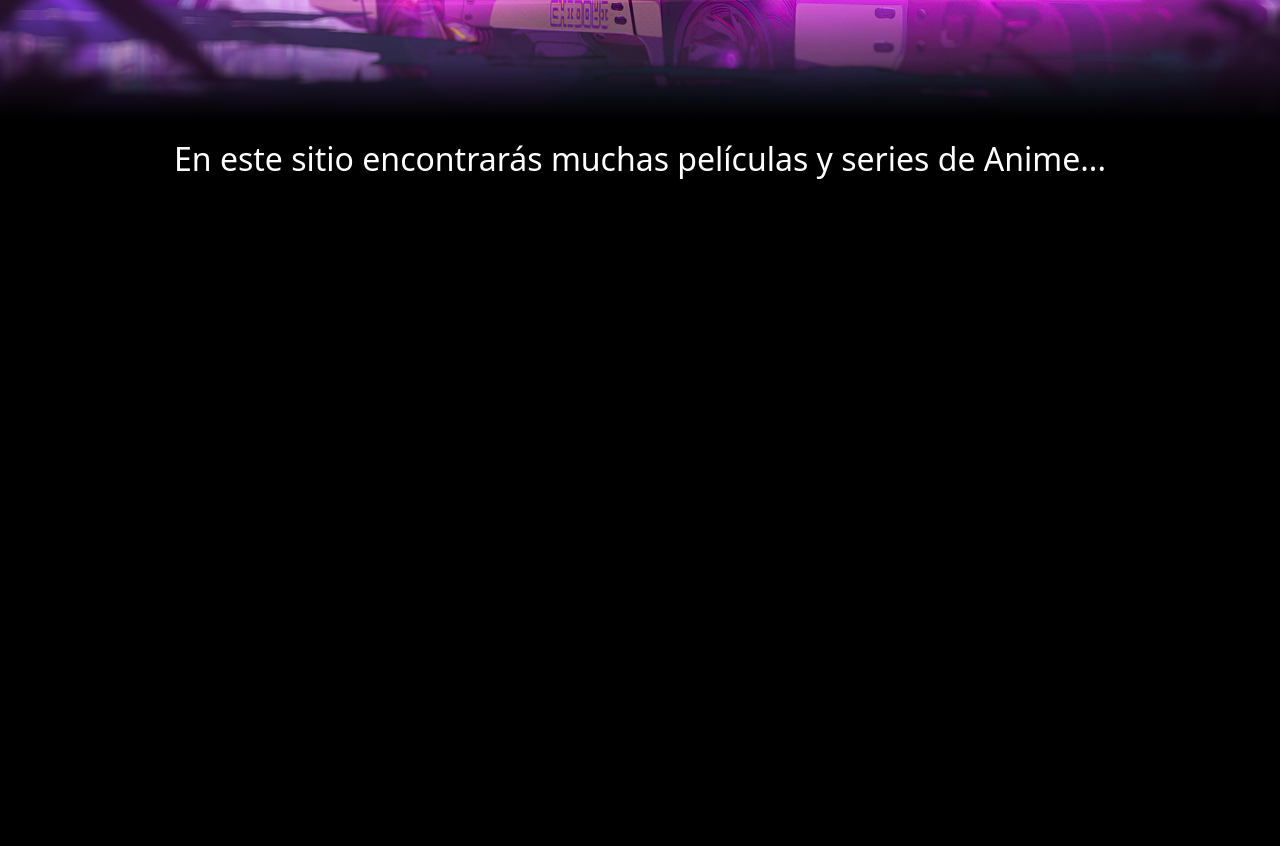
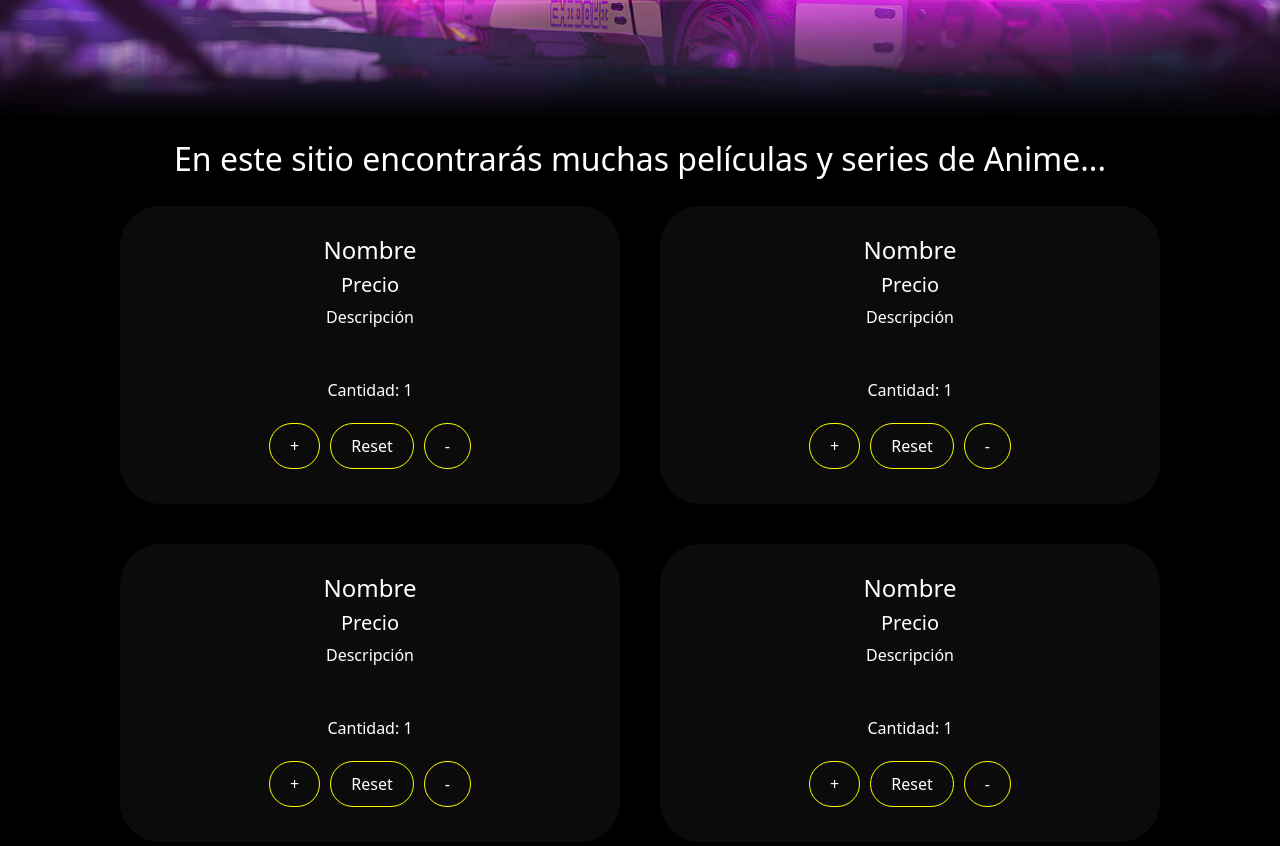
Before and after one commit to maramayo95/tokyo-spirits-react, a React (Create React App) app: page / in a window 1280 px wide. Shown: the part 600-1446 px from the top of the page. Built offline with nearby package versions, Linux system fonts and the light colour scheme.

Commit message:
card, contador (falta if) , mejorar estilos

```diff
--- a/src/App.js
+++ b/src/App.js
@@ -10,7 +10,7 @@ function App() {
   return (
     <>
     <Header />
-    <ItemListContainer />
+    <ItemListContainer greeting="En este  sitio encontrarás muchas películas y series de Anime..." />
     </>
   );
 }
--- a/src/components/header/Header.js
+++ b/src/components/header/Header.js
@@ -1,7 +1,7 @@
 import React from 'react'
 import './navbar/NavBar.css'
 import NavBar from './navbar/NavBar'
-import '../header/Header.css'
+import './Header.css'
 const Header = () => {
     return (
         <div>
--- a/src/components/itemListContainer/ItemListContainer.css
+++ b/src/components/itemListContainer/ItemListContainer.css
@@ -1,7 +1,6 @@
 .itemListContainer {
     display:flex;
     flex-direction: column;
-
     align-items: center;
     height:100vh;
     width: 100%;
@@ -13,3 +12,10 @@ h2 {
     color: white;
 
 }
+
+.cards {
+    display:flex;
+    flex-wrap: wrap;
+    justify-content: center;
+    align-items:center;
+}
--- a/src/components/itemListContainer/ItemListContainer.js
+++ b/src/components/itemListContainer/ItemListContainer.js
@@ -1,11 +1,27 @@
 import React from 'react'
 import '../itemListContainer/ItemListContainer.css'
+import Card from './card/Card'
 
-const itemListContainer = () => {
+const itemListContainer = ({greeting}) => {
     return (
-        <div class="itemListContainer">
-            <h2>En este  sitio encontrarás muchas películas y series de Anime...</h2>
+        <>
+        <div className="itemListContainer">
+            <h2>{greeting}</h2>
+
+        <div className="cards">
+        <Card/>
+        <Card/>
+        <Card/>
+        <Card/>
         </div>
+
+
+        </div>
+
+
+
+
+        </>
     )
 }
 
--- /dev/null
+++ b/src/components/itemListContainer/card/Card.css
@@ -0,0 +1,37 @@
+.producto {
+ display:flex;
+ flex-direction: column;
+ justify-content: center;
+ align-items: center;
+ background-color: rgba(34, 34, 34, 0.349);
+ padding:30px;
+ min-width: 500px;
+ border-radius: 40px;
+ margin : 20px;
+
+ color: #fff;
+}
+
+.producto:hover{
+    box-shadow: 0 0 20px rgb(195, 0, 255);
+}
+
+.buttons {
+    display:flex;
+    justify-content: space-between;
+}
+
+button {
+    margin: 5px;
+    padding: 10px 20px;
+    border-radius: 25px;
+    border: 1px solid yellow;
+    background-color: transparent;
+    color: white;
+
+}
+
+button:hover{
+    box-shadow: 0 0 20px yellow;
+    cursor: pointer;
+}
--- /dev/null
+++ b/src/components/itemListContainer/card/Card.js
@@ -0,0 +1,40 @@
+import React , {useState} from 'react';
+import './Card.css'
+
+
+const Card = () => {
+
+    const [counter, setCounter] =  useState(1);
+
+    const sumar = () => {
+        setCounter(counter +1)
+
+    }
+
+    const restar = () => {
+        setCounter(counter -1)
+    }
+
+    const resetear = () => {
+        setCounter(1)
+    }
+
+
+    return (
+        <div className="producto">
+            <h4 className="name">Nombre</h4>
+            <h5 className="price">Precio</h5>
+            <p className="description">Descripción</p>
+            <hr></hr>
+            <p className="stock">Cantidad: {counter}</p>
+            <div className="buttons">
+            <button onClick ={sumar}>+</button>
+            <button onClick ={resetear}>Reset</button>
+            <button onClick ={restar}>-</button>
+
+            </div>
+        </div>
+    )
+}
+
+export default Card
```
